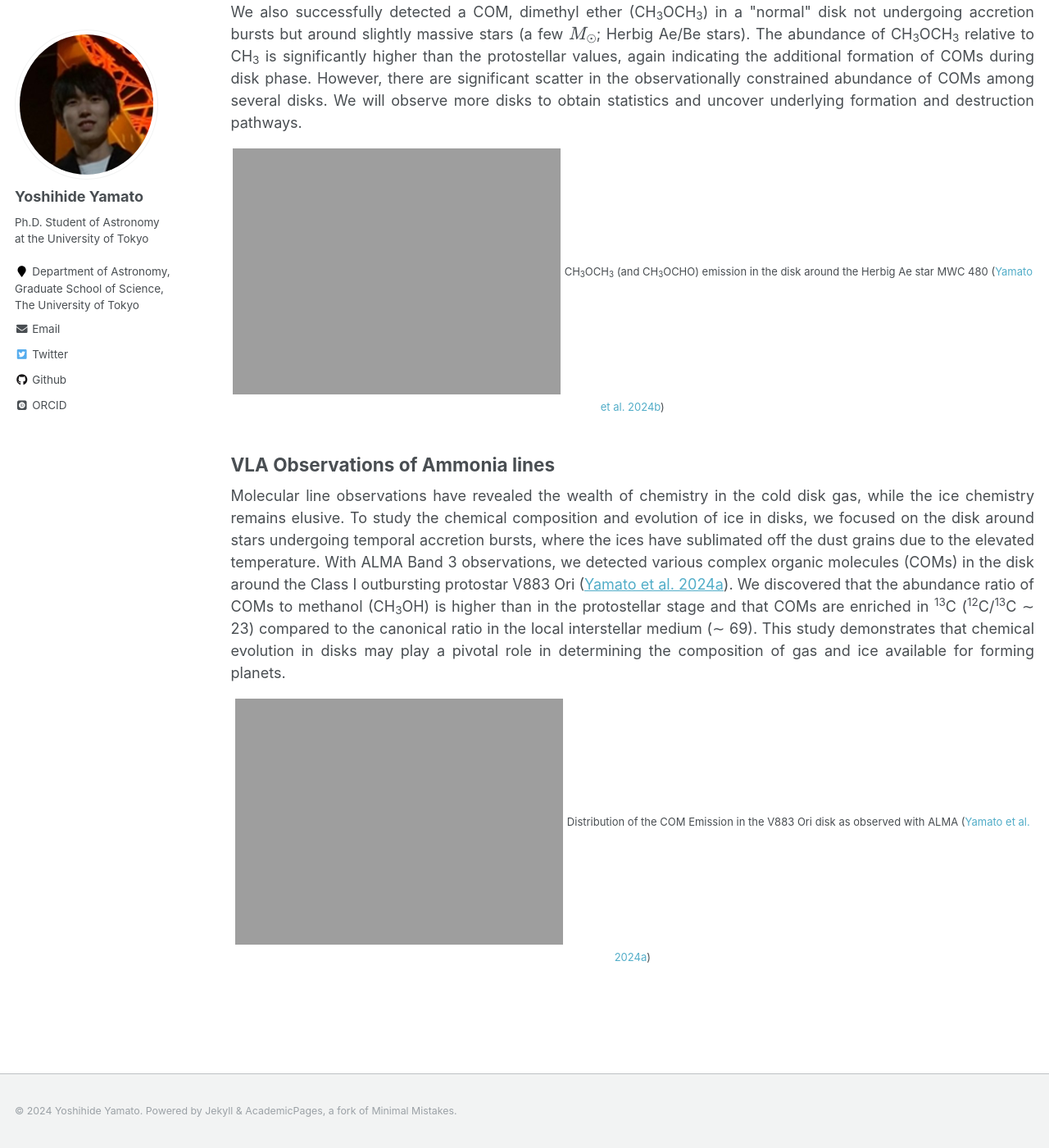
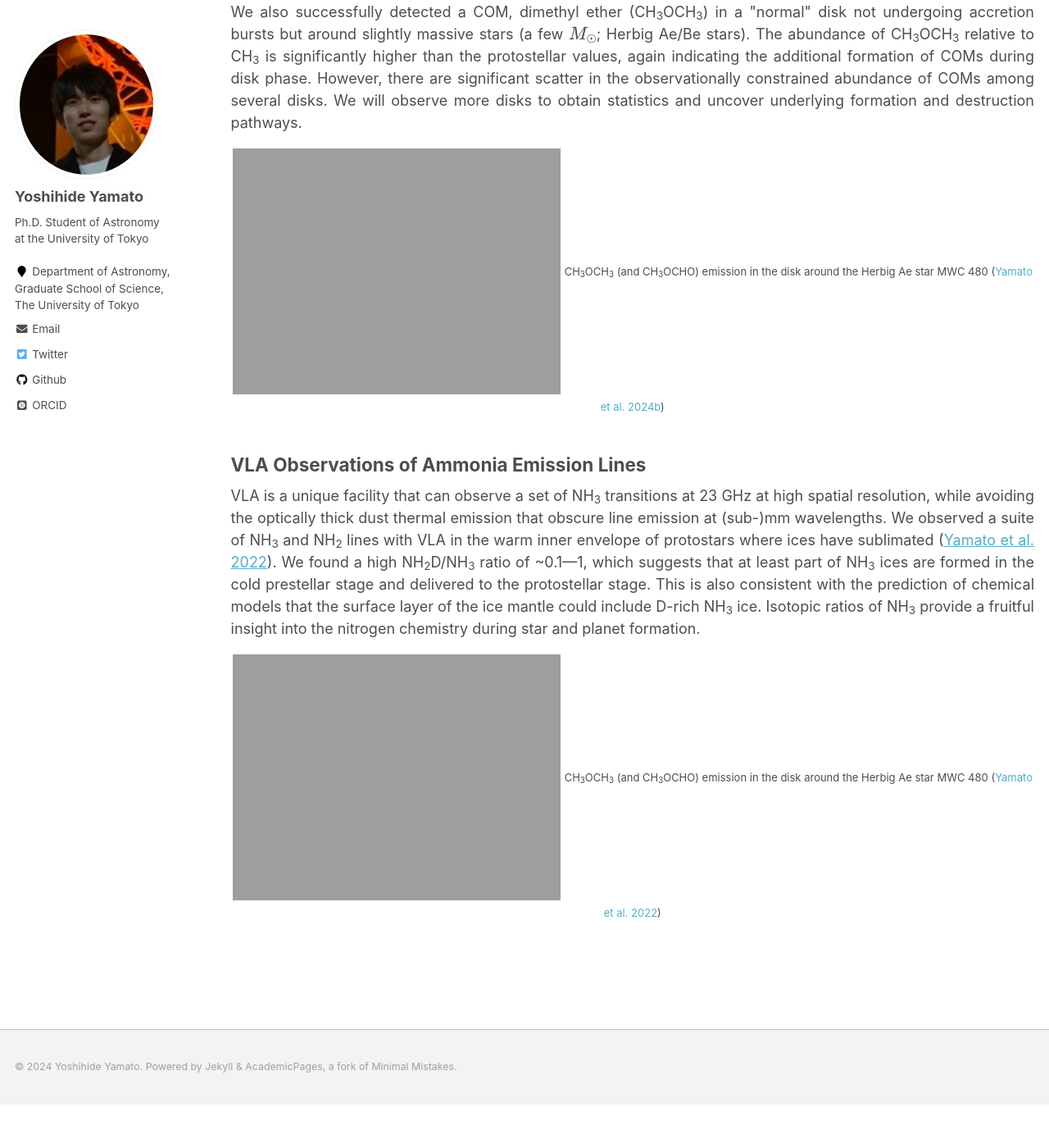
Before and after one commit to yyamato-as/website, a Jekyll site: the page built from _pages/research.md, in a window 1280 px wide and 1400 px high, scrolled down 840 px. Shown: the whole window at 82% size. Built offline with Jekyll 4.4.1, drawn with Linux system fonts in a browser that asks for light colours; some web fonts are replaced; formulas are drawn with MathJax 3; after the commit the page ends 2186 px from its top, so only the background shows below that.

Commit message:
Update research.md

```diff
--- a/_pages/research.md
+++ b/_pages/research.md
@@ -19,9 +19,9 @@ author_profile: true
 <span style="font-size: small;">CH<sub>3</sub>OCH<sub>3</sub> (and CH<sub>3</sub>OCHO) emission in the disk around the Herbig Ae star MWC 480 (<a href="https://ui.adsabs.harvard.edu/abs/2024ApJ...974...83Y/abstract" style="text-decoration: none">Yamato et al. 2024b</a>)</span>
 
 
-## VLA Observations of Ammonia lines
-<div style="text-align: justify">Molecular line observations have revealed the wealth of chemistry in the cold disk gas, while the ice chemistry remains elusive. To study the chemical composition and evolution of ice in disks, we focused on the disk around stars undergoing temporal accretion bursts, where the ices have sublimated off the dust grains due to the elevated temperature. With ALMA Band 3 observations, we detected various complex organic molecules (COMs) in the disk around the Class I outbursting protostar V883 Ori (<a href="https://iopscience.iop.org/article/10.3847/1538-3881/ad11d9">Yamato et al. 2024a</a>). We discovered that the abundance ratio of COMs to methanol (CH<sub>3</sub>OH) is higher than in the protostellar stage and that COMs are enriched in <sup>13</sup>C (<sup>12</sup>C/<sup>13</sup>C ∼ 23) compared to the canonical ratio in the local interstellar medium (∼ 69). This study demonstrates that chemical evolution in disks may play a pivotal role in determining the composition of gas and ice available for forming planets.</div>
+## VLA Observations of Ammonia Emission Lines
+<div style="text-align: justify">VLA is a unique facility that can observe a set of NH<sub>3</sub> transitions at 23 GHz at high spatial resolution, while avoiding the optically thick dust thermal emission that obscure line emission at (sub-)mm wavelengths. We observed a suite of NH<sub>3</sub> and NH<sub>2</sub> lines with VLA in the warm inner envelope of protostars where ices have sublimated (<a href="https://ui.adsabs.harvard.edu/abs/2022ApJ...941...75Y/abstract">Yamato et al. 2022</a>). We found a high NH<sub>2</sub>D/NH<sub>3</sub> ratio of ~0.1&mdash;1, which suggests that at least part of NH<sub>3</sub> ices are formed in the cold prestellar stage and delivered to the protostellar stage. This is also consistent with the prediction of chemical models that the surface layer of the ice mantle could include D-rich NH<sub>3</sub> ice. Isotopic ratios of NH<sub>3</sub> provide a fruitful insight into the nitrogen chemistry during star and planet formation. </div>
 
 {: align="center"}
-![V883Ori](https://yyamato-as.github.io/website/images/V883_Ori_mom0_gallery.png)
-<span style="font-size: small;">Distribution of the COM Emission in the V883 Ori disk as observed with ALMA (<a href="https://iopscience.iop.org/article/10.3847/1538-3881/ad11d9" style="text-decoration: none">Yamato et al. 2024a</a>)</span>
+![MWC480](https://yyamato-as.github.io/website/images/IRAS4A_mom0_gallery.png)
+<span style="font-size: small;">CH<sub>3</sub>OCH<sub>3</sub> (and CH<sub>3</sub>OCHO) emission in the disk around the Herbig Ae star MWC 480 (<a href="https://ui.adsabs.harvard.edu/abs/2022ApJ...941...75Y/abstract" style="text-decoration: none">Yamato et al. 2022</a>)</span>
```
Also changed, not shown: 1 other file.
